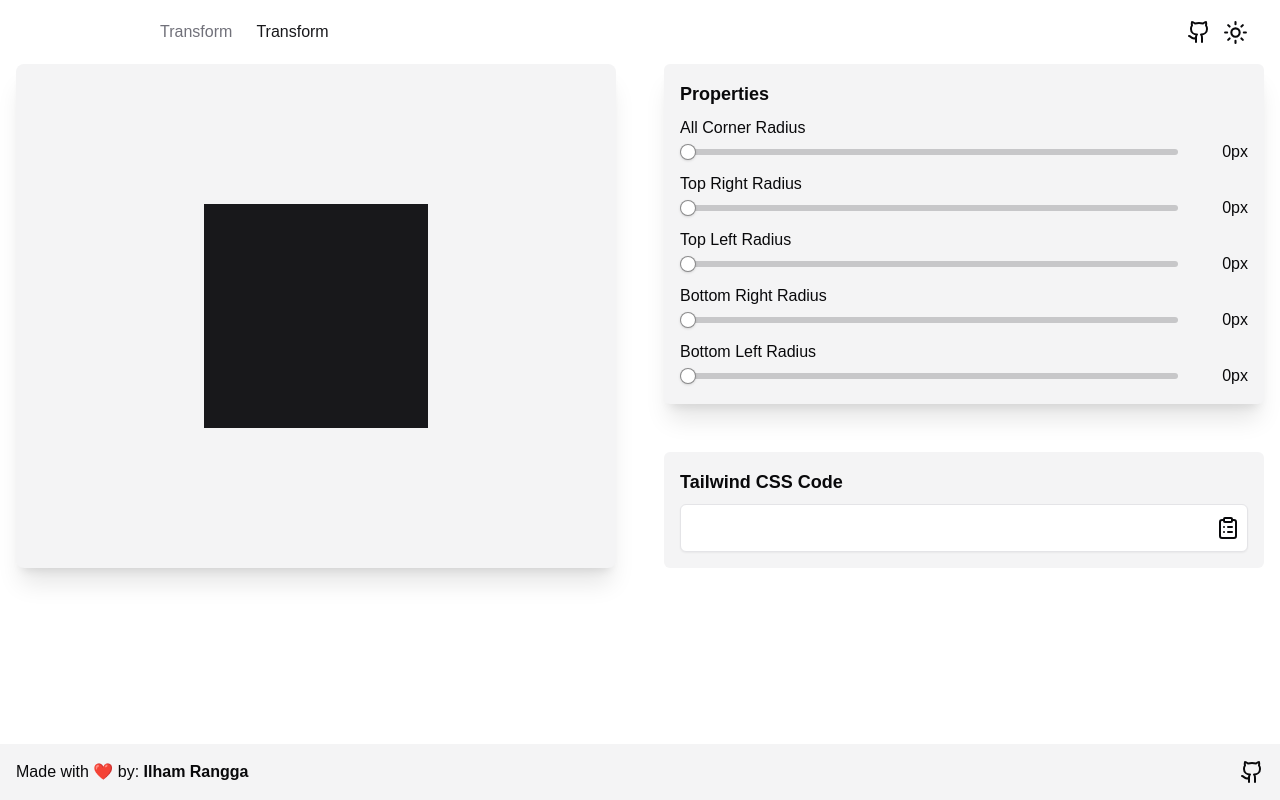
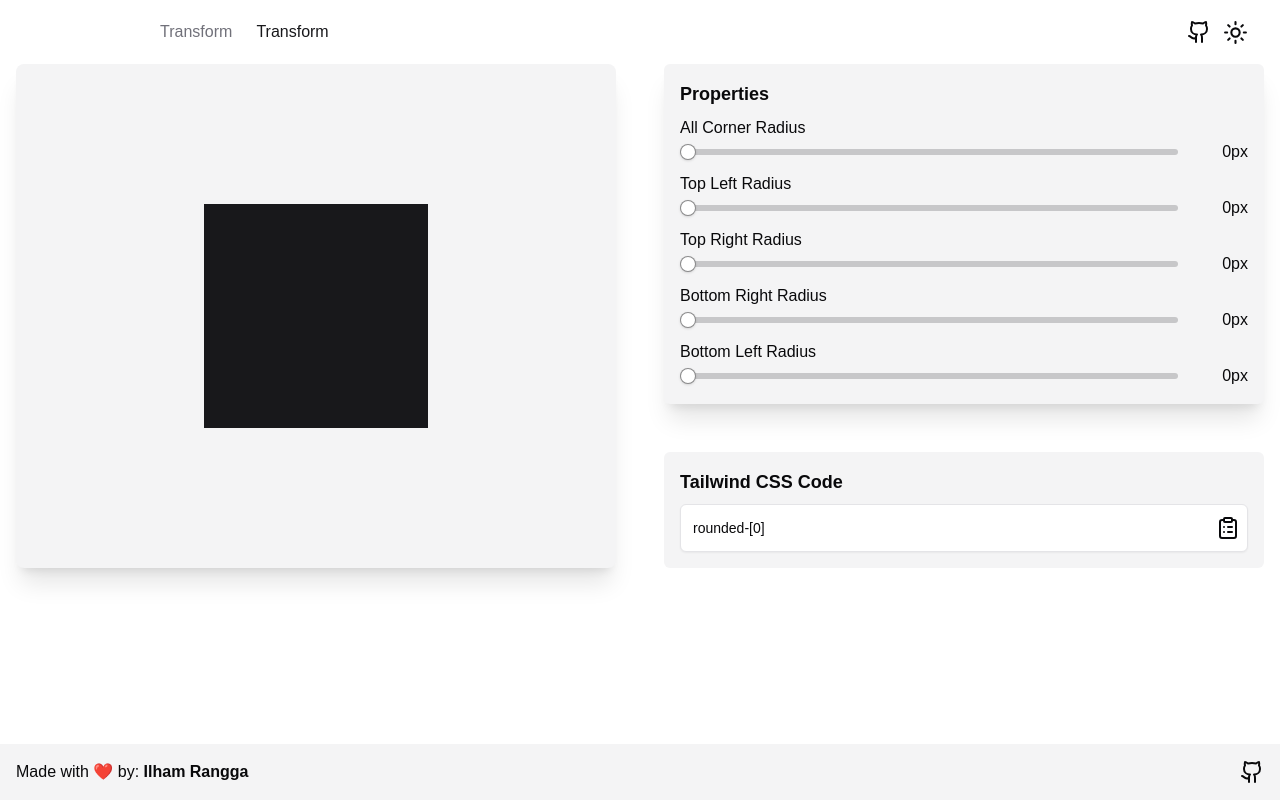
Before and after one commit to IlhamRanggaKurniawan/TailMotion, a Next.js app: page /radius in a window 1280 px wide. Built offline with nearby package versions, Linux system fonts and the light colour scheme.

Commit message:
feat: add radius page

```diff
--- a/src/components/myComponents/Preview.tsx
+++ b/src/components/myComponents/Preview.tsx
@@ -3,7 +3,7 @@ import React from 'react'
 const Preview = ({ style }: { style?: React.CSSProperties }) => {
   return (
     <div className='bg-secondary w-full py-24 shadow-xl rounded-lg flex items-center justify-center'>
-      <div className='bg-primary w-36 h-36 transition-all duration-500 z-10 md:w-48 md:h-48 lg:w-56 lg:h-56' style={style}/>
+      <div className='bg-primary w-36 h-36 transition-transform duration-500 z-10 md:w-48 md:h-48 lg:w-56 lg:h-56' style={style}/>
     </div>
   )
 }
--- a/src/components/myComponents/RadiusControl.tsx
+++ b/src/components/myComponents/RadiusControl.tsx
@@ -7,12 +7,12 @@ import TailwindSnippet from './TailwindSnippet'
 
 const RadiusControl = () => {
     const [allBorderRadius, setAllBorderRadius] = useState(0)
+    const [topLeftBorderRadius, setTopLeftBorderRadius] = useState(0)
     const [topRightBorderRadius, setTopRightBorderRadius] = useState(0)
-    const [topLeftBorderRadius, setTopLeftBorderRadius] = useState(0)
     const [bottomRightBorderRadius, setBottomRightBorderRadius] = useState(0)
     const [bottomLeftBorderRadius, setBottomLeftBorderRadius] = useState(0)
 
-    const allRadiusHandler = (value : number[]) => {
+    const allRadiusHandler = (value: number[]) => {
         setAllBorderRadius(value[0])
         setTopRightBorderRadius(value[0])
         setTopLeftBorderRadius(value[0])
@@ -20,19 +20,29 @@ const RadiusControl = () => {
         setBottomLeftBorderRadius(value[0])
     }
 
+    const tailwindCode = () => {
+        if (topLeftBorderRadius === topRightBorderRadius && topRightBorderRadius === bottomRightBorderRadius && bottomRightBorderRadius === bottomLeftBorderRadius) {
+            return `rounded-[${topLeftBorderRadius}]`
+        } else if (topLeftBorderRadius === bottomRightBorderRadius && topRightBorderRadius === bottomLeftBorderRadius) {
+            return `rounded-[${topLeftBorderRadius}px_${topRightBorderRadius}px]`
+        } else {
+            return `rounded-[${topLeftBorderRadius}px_${topRightBorderRadius}px_${bottomRightBorderRadius}px_${bottomLeftBorderRadius}px]`
+        }
+    }
+
     return (
         <div className='flex flex-col justify-between h-full gap-12 px-4 overflow-hidden mb-16 md:flex-row md:overflow-visible'>
-            <Preview style={{borderRadius: ``}}/>
+            <Preview style={{ borderRadius: `${topLeftBorderRadius}px ${topRightBorderRadius}px ${bottomRightBorderRadius}px ${bottomLeftBorderRadius}px` }} />
             <div className='space-y-12 w-full'>
                 <div className='bg-secondary shadow-xl rounded-md w-full p-4 space-y-2'>
                     <h2 className='text-lg font-bold'>Properties</h2>
                     <SliderInput name='All Corner Radius' setValue={setAllBorderRadius} handler={allRadiusHandler} value={allBorderRadius} unit='px' min={0} max={500} step={1} />
+                    <SliderInput name='Top Left Radius' setValue={setTopLeftBorderRadius} value={topLeftBorderRadius} unit='px' min={0} max={500} step={1} />
                     <SliderInput name='Top Right Radius' setValue={setTopRightBorderRadius} value={topRightBorderRadius} unit='px' min={0} max={500} step={1} />
-                    <SliderInput name='Top Left Radius' setValue={setTopLeftBorderRadius} value={topLeftBorderRadius} unit='px' min={0} max={500} step={1} />
                     <SliderInput name='Bottom Right Radius' setValue={setBottomRightBorderRadius} value={bottomRightBorderRadius} unit='px' min={0} max={500} step={1} />
                     <SliderInput name='Bottom Left Radius' setValue={setBottomLeftBorderRadius} value={bottomLeftBorderRadius} unit='px' min={0} max={500} step={1} />
                 </div>
-                <TailwindSnippet code={""} />
+                <TailwindSnippet code={tailwindCode()} />
             </div>
         </div>
     )
```
